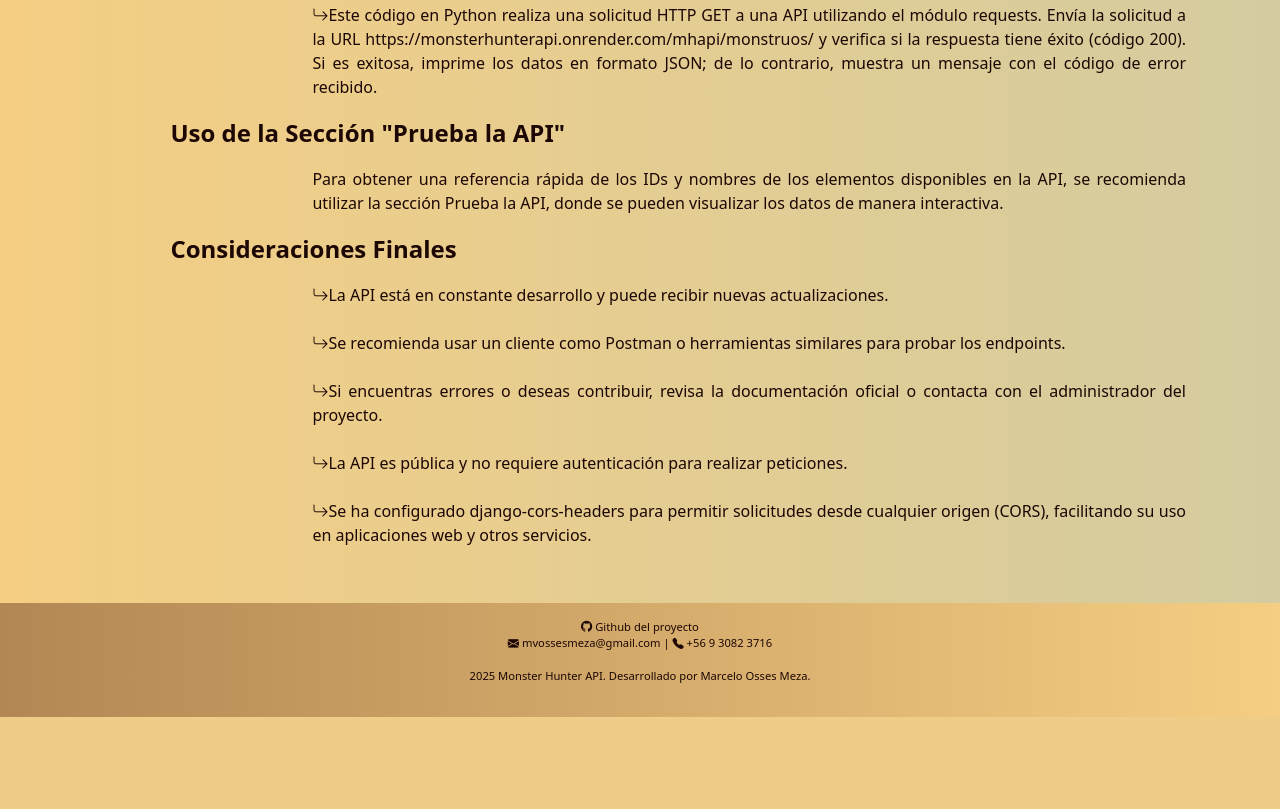
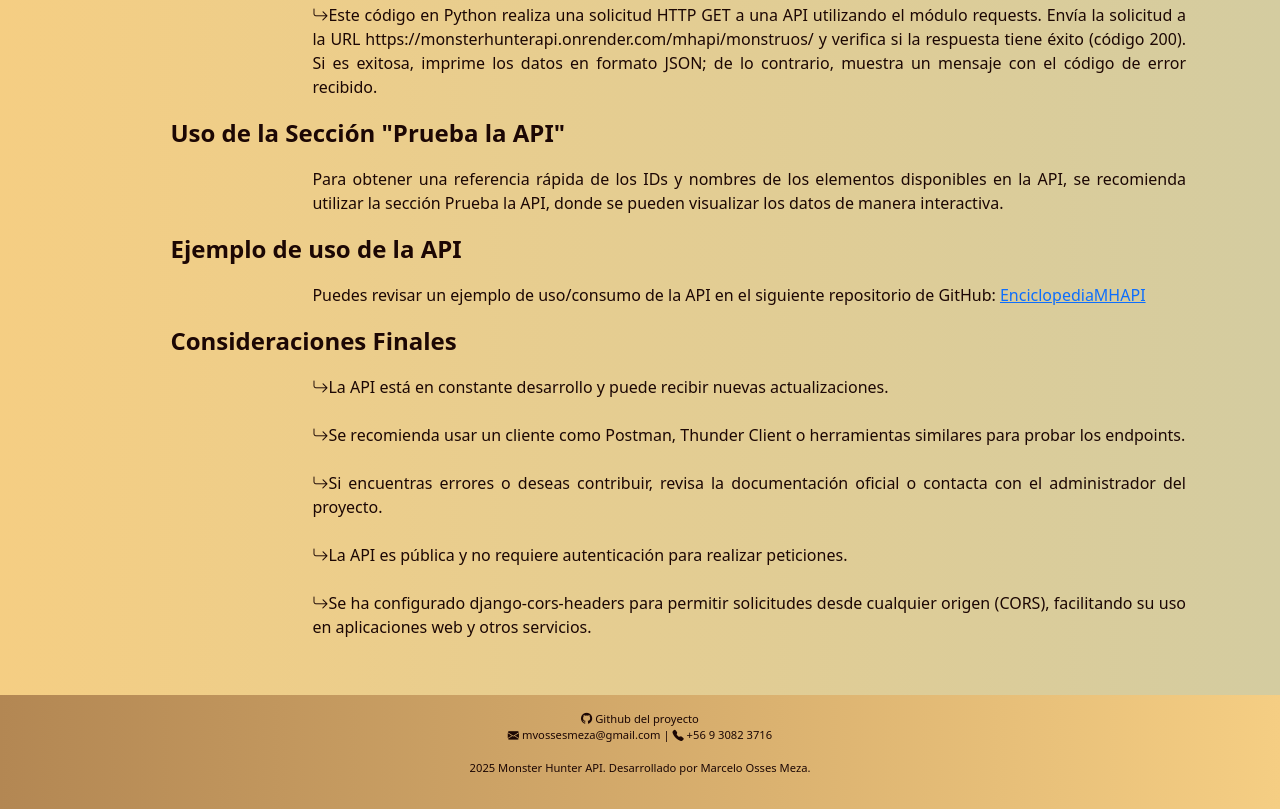
Before and after one commit to MVOSSES/MonsterHunterAPI, a Django app: page /docs/ in a window 1280 px wide. Shown: the part 3209-4018 px from the top of the page. Before the commit the page ends 3926 px from the top, so only its background shows below. Run offline with Django 5.2, Linux system fonts and the light colour scheme.

Commit message:
Agregado el enlace al ejemplo de consumo de la api

```diff
--- a/templates/monsterapi/docs.html
+++ b/templates/monsterapi/docs.html
@@ -158,11 +158,15 @@ else:
 
     </div>
     <div class="container">
+        <p class="textoSubtitulo">Ejemplo de uso de la API</p>
+        <p class="textoContent">Puedes revisar un ejemplo de uso/consumo de la API en el siguiente repositorio de GitHub: <a target="_blank" href="https://github.com/MVOSSES/EnciclopediaMHAPI">EnciclopediaMHAPI</a></p>
+    </div>
+    <div class="container">
         <p class="textoSubtitulo">Consideraciones Finales</p>
         <p class="textoContent">
             <i class="bi bi-arrow-return-right"></i>La API está en constante desarrollo y puede recibir nuevas actualizaciones. <br><br>
 
-            <i class="bi bi-arrow-return-right"></i>Se recomienda usar un cliente como Postman o herramientas similares para probar los endpoints.<br><br>
+            <i class="bi bi-arrow-return-right"></i>Se recomienda usar un cliente como Postman, Thunder Client o herramientas similares para probar los endpoints.<br><br>
 
             <i class="bi bi-arrow-return-right"></i>Si encuentras errores o deseas contribuir, revisa la documentación oficial o contacta con el administrador del proyecto.<br><br>
 
@@ -170,7 +174,6 @@ else:
 
             <i class="bi bi-arrow-return-right"></i>Se ha configurado django-cors-headers para permitir solicitudes desde cualquier origen (CORS), facilitando su uso en aplicaciones web y otros servicios.<br><br>
         </p>
-
     </div>
 </div>
 
```
